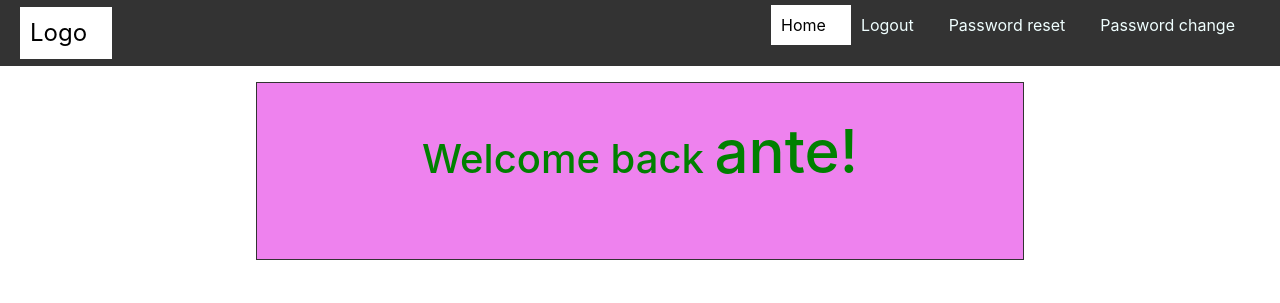
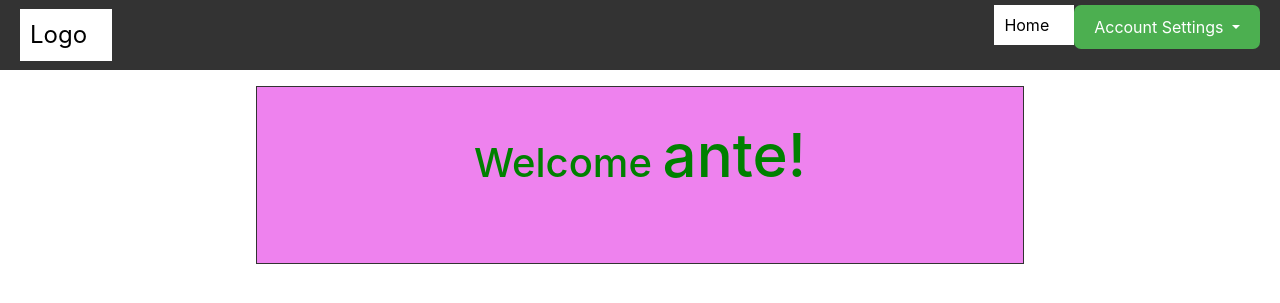
Before and after one commit to amare1990/UserRegistration, a Django app: page / in a window 1280 px wide. Shown: the top 303 px of the page. Run offline with Django 3.2, Linux system fonts and the light colour scheme; a user stored in the database is signed in; some libraries are stand-ins or nearby versions.

Commit message:
Modify account settings to include dropdown

```diff
--- a/Users/forms.py
+++ b/Users/forms.py
@@ -1,6 +1,8 @@
 from django import forms
 from django.contrib.auth.models import User
 from django.contrib.auth.forms import UserCreationForm, PasswordResetForm
+
+from django_countries.fields import CountryField
 
 class UserRegisterForm(UserCreationForm):
     def __init__(self, *args, **kwargs):
@@ -11,10 +13,11 @@ class UserRegisterForm(UserCreationForm):
 
     phone_number = forms.CharField(max_length=20)
     # image = forms.ImageField()
+    country = CountryField().formfield()
 
     class Meta:
         model = User
-        fields = ['username', 'first_name' ,'last_name', 'email', 'phone_number', 'password1', 'password2']
+        fields = ['username', 'first_name' ,'last_name', 'email', 'phone_number', 'country', 'password1', 'password2']
 
 
 class CustomPasswordResetForm(PasswordResetForm):
--- a/static/css/index.css
+++ b/static/css/index.css
@@ -47,7 +47,7 @@ body {
   text-decoration: none;
   padding-right: 25px;
   padding-left: 10px;
-  color: azure;
+  color: rgb(219, 64, 173);
   /* font-size: 16px; */
 }
 
--- a/templates/user/templates/index.html
+++ b/templates/user/templates/index.html
@@ -46,6 +46,11 @@
       <ul class="ul-links">
         <li class="link-item"><a href="{% url 'index' %}" class="{% if request.path == '/' %}active{% endif %} nav-link">Home</a></li>
 
+        <div class="dropdown">
+          <button class="btn btn-primary dropdown-toggle" type="button" id="accountDropdown" data-toggle="dropdown" aria-haspopup="true" aria-expanded="false">
+            Account Settings
+          </button>
+          <div class="dropdown-menu" aria-labelledby="accountDropdown">
             {% if user.is_authenticated %}
               <li class="link-item"><a href="{% url 'logout' %}"
                 class="{% if request.path == '/logout/' %}active{% endif %} nav-link">Logout</a></li>
@@ -59,6 +64,9 @@
               <li class="link-item"><a href="{% url 'login' %}"
                 class="{% if request.path == '/login/' %}active{% endif %} nav-link">Log in</a></li>
             {% endif %}
+          </div>
+        </div>
+
       </ul>
     </nav>
 
@@ -67,7 +75,7 @@
   <div class="welcome-body">
     {% block start %}
       {% if user.is_authenticated %}
-        <h1 class="welcome-message">Welcome back <span> {{user.username}}!</span></h1>
+        <h1 class="welcome-message">Welcome <span> {{user.username}}!</span></h1>
       {% else %}
         <h1 class="welcome-message">Login to see more privileged pages!</h1>
       {% endif %}
```
Also changed, not shown: db.sqlite3. Lines whose indentation alone changed are shown as unchanged.
